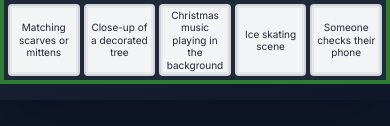
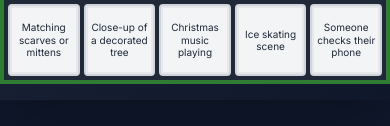
Before and after one commit to bwencke/movie-bingo, a plain HTML site: page index.html in a window 390 px wide. Shown: the part 567-693 px from the top of the page. Drawn offline with nearby package versions, Linux system fonts and the light colour scheme; a web font is replaced by a local one.

Commit message:
Shorten two new tropes to fit small screens
Co-Authored-By: Devin AI <158243242+devin-ai-integration[bot]@users.noreply.github.com>

```diff
--- a/index.html
+++ b/index.html
@@ -213,7 +213,7 @@
             "Snow falling outside",
             "Twinkling string lights",
             "Someone says \"Merry Christmas\"",
-            "Christmas music playing in the background",
+            "Christmas music playing",
             "Someone wearing a Santa hat",
             "A fireplace scene",
             "Someone holding a steaming mug",
@@ -231,7 +231,7 @@
             "Someone checks their phone",
             "Phone call with a boss",
             "Stockings hung on a mantel",
-            "Walking down a decorated Main Street",
+            "Stroll down Main Street",
             "Opening a present",
             "Someone gets snow on them",
             "A dog or cat appears",
```
